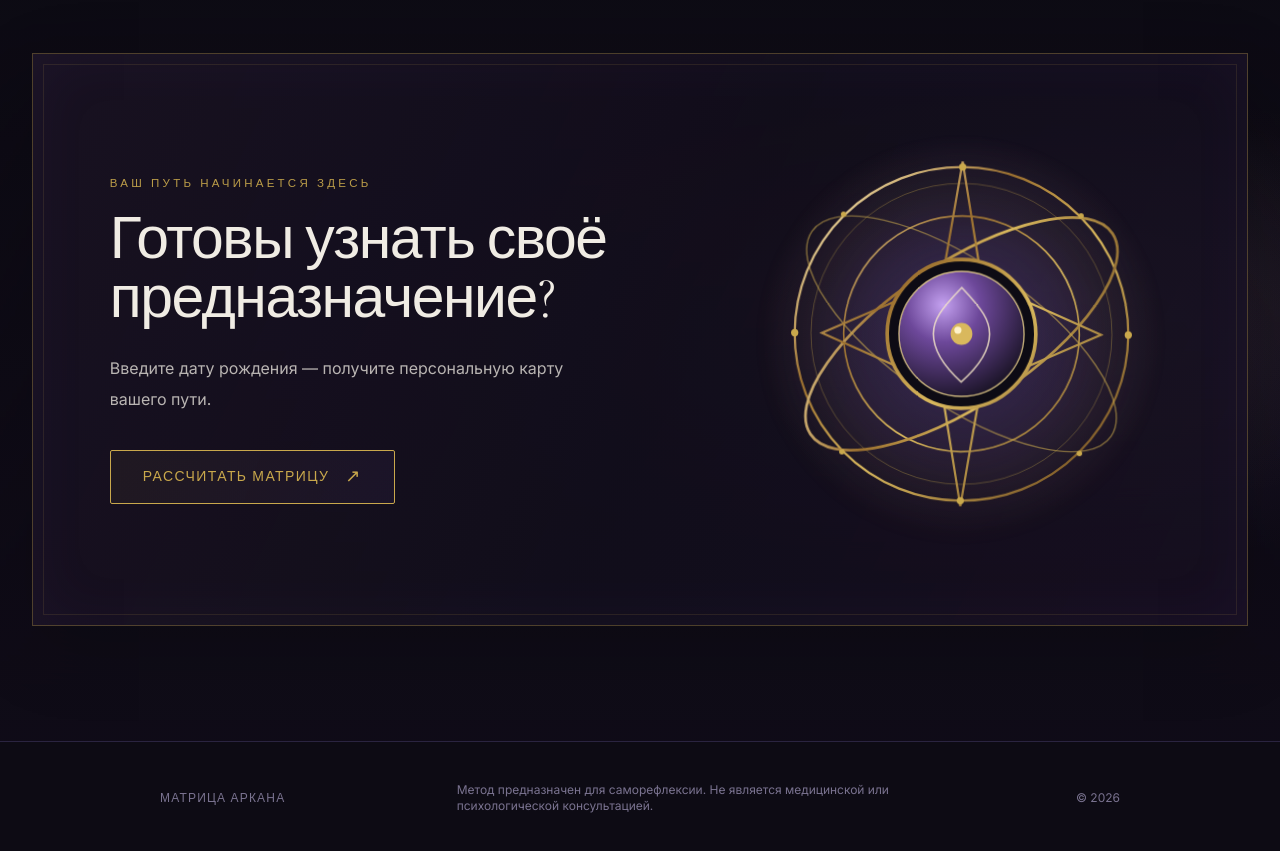
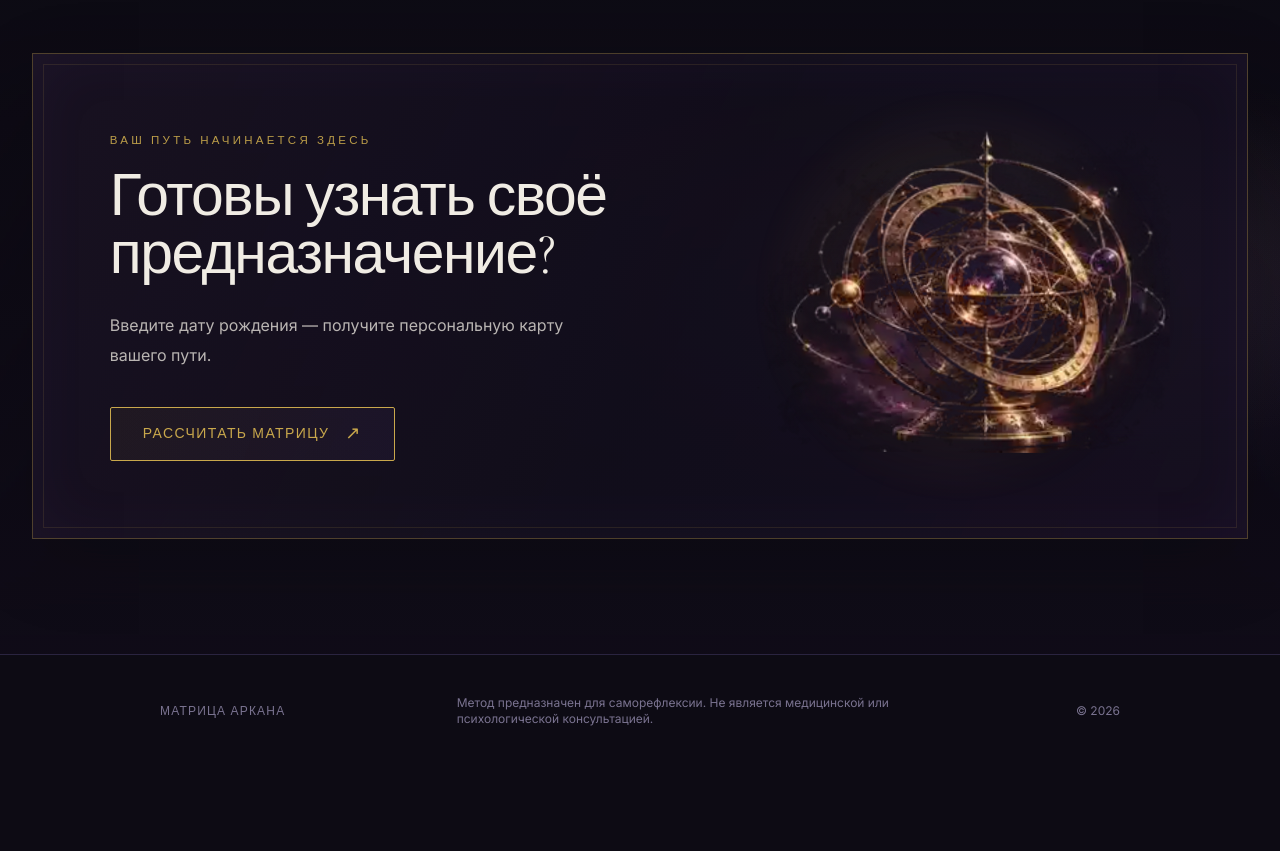
Before and after one commit to Nikolanikol/matrix-arcana, a Next.js app: page / in a window 1280 px wide. Shown: the part 2640-3491 px from the top of the page. After the commit the page ends 3407 px from the top, so only its background shows below. Built offline with nearby package versions, Linux system fonts and the light colour scheme.

Commit message:
feat: carry the cinematic rendered artifact through the landing page

```diff
--- a/src/app/page.tsx
+++ b/src/app/page.tsx
@@ -244,10 +244,10 @@ export default function HomePage() {
             <div className="ma-final-cta__seal" aria-hidden="true">
               <div className="ma-final-cta__seal-halo" />
               <Image
-                src="/illustrations/cta-celestial-seal.svg"
+                src="/images/objects/orrery-object.webp"
                 alt=""
-                width={460}
-                height={460}
+                width={300}
+                height={232}
                 className="ma-final-cta__seal-image"
               />
             </div>
```
